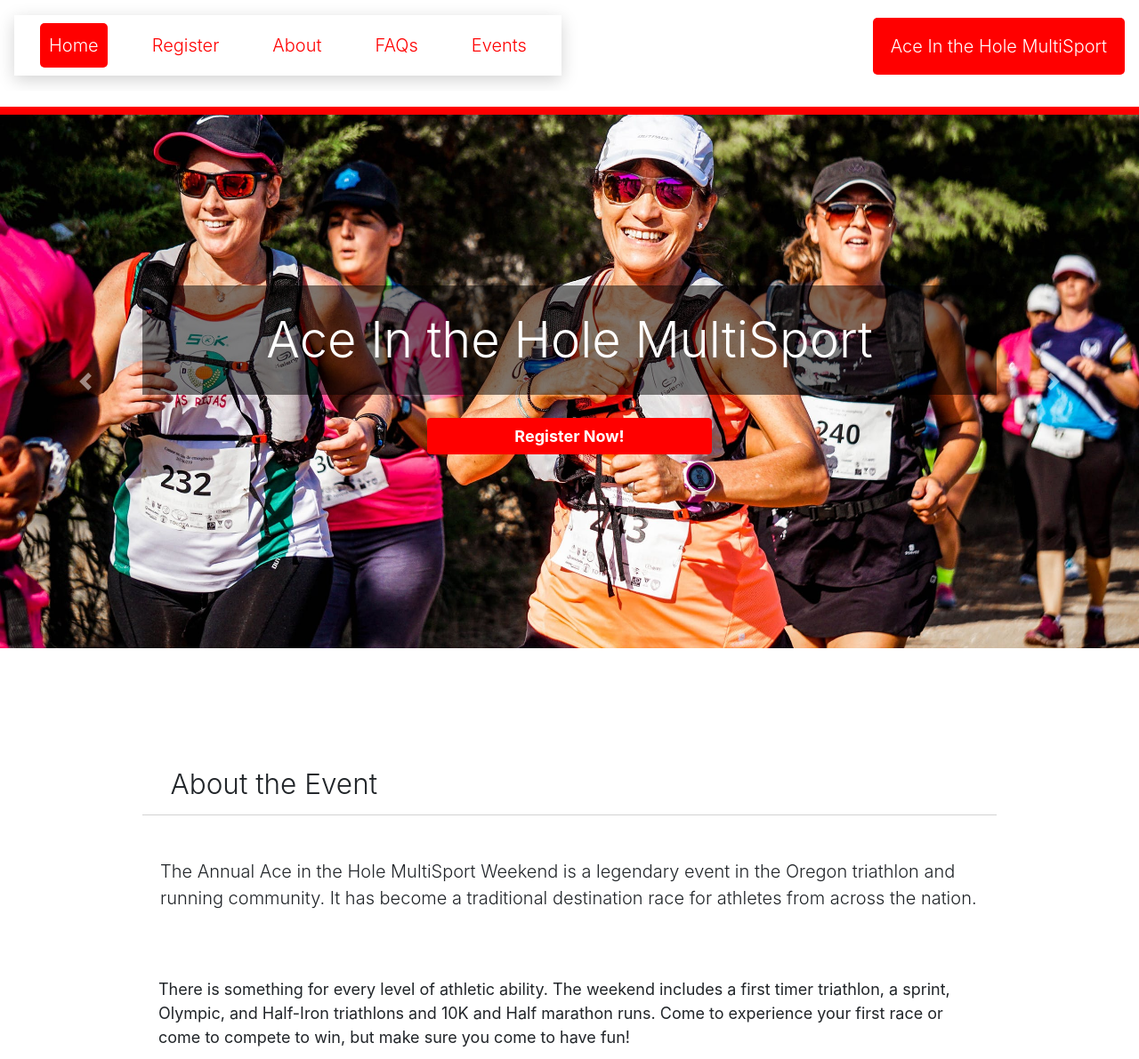
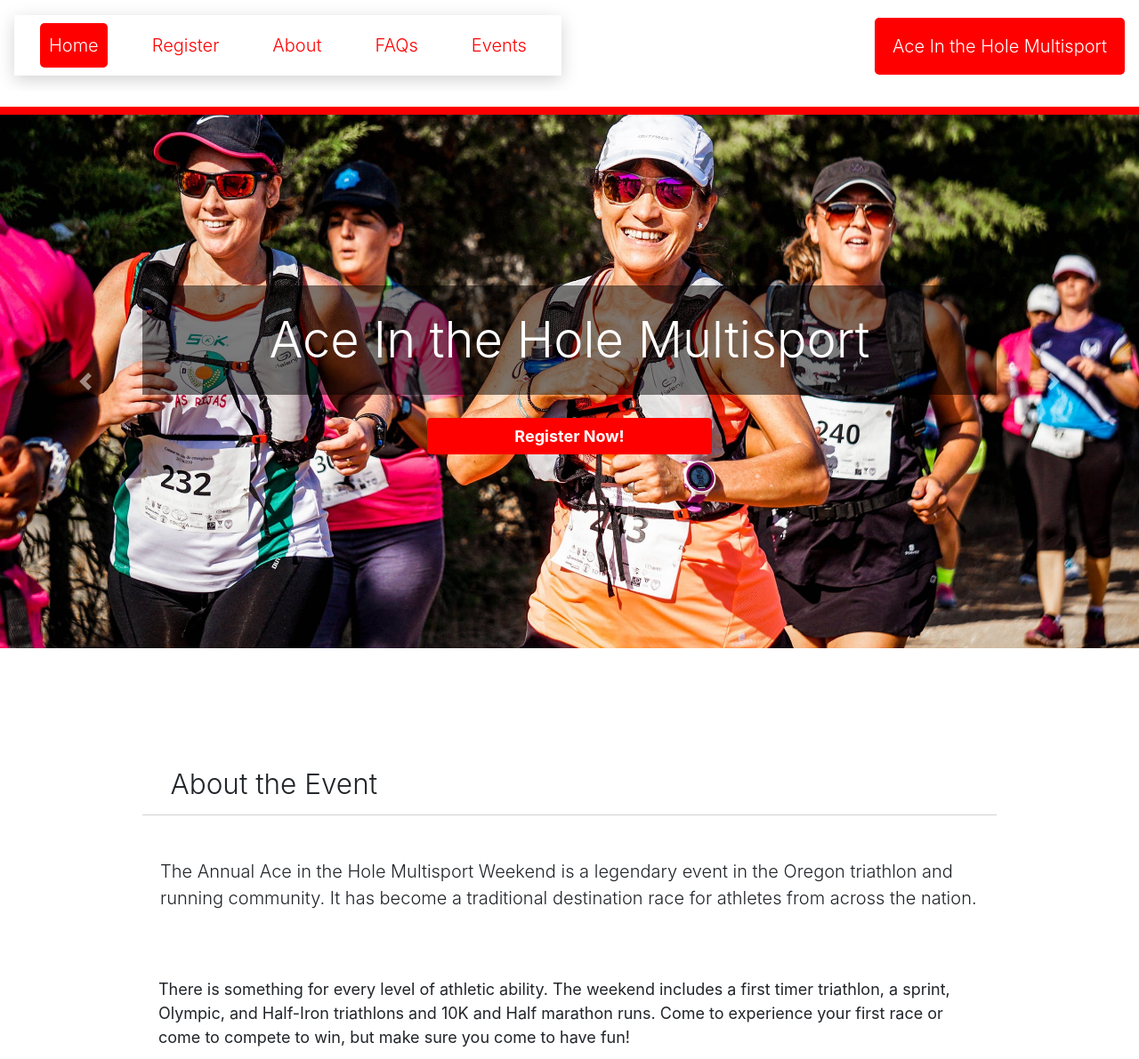
Before and after one commit to SoftTaco97/aceinthehole, a PHP site: page / in a window 1280 px wide. Shown: the top 1191 px of the page at 89% size. Run offline with PHP 8.4, Linux system fonts and the light colour scheme; data that the repository does not hold is empty; some libraries are stand-ins or nearby versions.

Commit message:
More changes..

```diff
--- a/about/index.php
+++ b/about/index.php
@@ -22,7 +22,7 @@
                 <!-- .col-sm-6 -->
                 <div class="col-sm-6 notAnimated animateBlock left paragraph">
                     <p class="lead text-center">
-                        The Annual Ace in the Hole MultiSport Weekend is a legendary event in the Oregon triathlon and running community. It has become a traditional destination race for athletes from across the nation.
+                        The Annual Ace in the Hole Multisport Weekend is a legendary event in the Oregon triathlon and running community. It has become a traditional destination race for athletes from across the nation.
 
                         There is something for every level of athletic ability. The weekend includes a first timer triathlon, a sprint, Olympic, and Half-Iron triathlons and 10K and Half marathon runs. Come to experience your first race or come to compete to win, but make sure you come to have fun!
                     </p>
@@ -48,7 +48,7 @@
                             <li>Access to the weekend's live entertainment & Fitness Expo <i class="fas fa-dumbbell"></i></li>
                             <li>Commemorative Finisher medal <i class="fas fa-medal"></i></li>
                             <li>Accurate Chip Timing for competitive races <i class="fas fa-stopwatch"></i></li>
-                            <li>Ace in the Hole MultiSport Weekend Tech Shirt <i class="fas fa-tshirt"></i></li>
+                            <li>Ace in the Hole Multisport Weekend Tech Shirt <i class="fas fa-tshirt"></i></li>
                             <li>Post-event party & entertainment <i class="fas fa-glass-cheers"></i></li>
                         </ul>
                         <span class="text-center form-text text-muted">
--- a/form.php
+++ b/form.php
@@ -4,12 +4,7 @@ if($_SERVER["REQUEST_METHOD"] != "POST" || !isset($_POST['form'])) die('403 Acce
 
 
 
-/* DB Constants */
 
-
-/* Email Constants */
-
-const EMAIL_ADDRESS = 'no';
 
 function formValidation()
 {
--- a/includes/footer.php
+++ b/includes/footer.php
@@ -8,9 +8,9 @@
             <div class="row">
                 <!-- .col -->
                 <div class="col-sm-3 offset-md-1 animateBlock left notAnimated">
-                    <h2 class="display-4 text-center">Ace In The Hole MultiSport Events</h2>
+                    <h2 class="display-4 text-center">Ace In The Hole Multisport Events</h2>
                     <p class="text-center">
-                        Ace in the Hole MultiSport Events is proud to offer running and triathlon events to athletes of all shapes and sizes, national origins, sexual orientations and cultural backgrounds. <br>
+                        Ace in the Hole Multisport Events is proud to offer running and triathlon events to athletes of all shapes and sizes, national origins, sexual orientations and cultural backgrounds. <br>
                         <br>
                         We offer Events for Every Body.
                     </p>
@@ -59,7 +59,7 @@
             <!-- .row -->
             <div class="row">
                 <div class="col-xs-12">
-                    <h2 class="text-center">Ace In the Hole MultiSport &copy; <?php echo date('Y'); ?></h2>
+                    <h2 class="text-center">Ace In the Hole Multisport &copy; <?php echo date('Y'); ?></h2>
                 </div>
             </div>
             <!-- /.row -->
--- a/includes/head_tags.php
+++ b/includes/head_tags.php
@@ -23,7 +23,7 @@
     <meta charset="utf-8">
     <meta name="author" content="Jared Martinez">
     <meta name="description"
-    content="the Annual Ace in the Hole MultiSport Weekend is a legendary event in the Oregon triathlon and running community.">
+    content="The Annual Ace in the Hole Multisport Weekend is a legendary event in the Oregon triathlon and running community.">
     <link rel="shortcut icon" type="image/png" href="images/favicon.png"/>
     <!-- HTML Shiv -->
 
@@ -46,4 +46,4 @@
     <link href="<?php echo FULL_PATH . 'css/style.css'; ?>" rel="stylesheet">
 
     <!-- TITLE -->
-    <title><?php echo ($title != '')? $title: 'Ace In the Hole MultiSport'; ?></title>
+    <title><?php echo ($title != '')? $title: 'Ace In the Hole Multisport'; ?></title>
--- a/includes/header_home.php
+++ b/includes/header_home.php
@@ -10,15 +10,15 @@
                     <div id="carousel" class="carousel slide" data-ride="carousel">
                         <div class="carousel-inner">
                             <div class="carousel-item active imageOne">
-                                <h1 class="display-4">Ace In the Hole MultiSport</h1>
+                                <h1 class="display-4">Ace In the Hole Multisport</h1>
                                 <a href="<?php echo FULL_PATH . 'register/'; ?>" class="btn btn-primary lead cta">Register Now!</a>
                             </div>
                             <div class="carousel-item imageTwo">
-                                <h1 class="display-4">Ace In the Hole MultiSport</h1>
+                                <h1 class="display-4">Ace In the Hole Multisport</h1>
                                 <a href="<?php echo FULL_PATH . 'register/'; ?>" class="btn btn-primary lead cta">Register Now!</a>
                             </div>
                             <div class="carousel-item imageThree">
-                                <h1 class="display-4">Ace In the Hole MultiSport</h1>
+                                <h1 class="display-4">Ace In the Hole Multisport</h1>
                                 <a href="<?php echo FULL_PATH . 'register/'; ?>" class="btn btn-primary lead cta">Register Now!</a>
                             </div>
                         </div>
@@ -36,7 +36,7 @@
 
                 <!-- #hero -->
                 <div id="hero" class="col-xs-12">
-                    <h1 class="animateBlock notAnimated left">Ace In the Hole MultiSport</h1>
+                    <h1 class="animateBlock notAnimated left">Ace In the Hole Multisport</h1>
                     <a href="<?php echo FULL_PATH . 'register/'; ?>" class="btn btn-primary lead cta animateBlock notAnimated right">Register Now!</a>
                 </div>
                 <!-- /#hero -->
--- a/includes/nav.php
+++ b/includes/nav.php
@@ -45,7 +45,7 @@
                 <!-- /#navbarNav -->
                 <!-- #logo -->
                 <div class="lead" id="logo">
-                    <a href="<?php echo FULL_PATH; ?>">Ace In the Hole MultiSport</a>
+                    <a href="<?php echo FULL_PATH; ?>">Ace In the Hole Multisport</a>
                 </div>
             </div>
             <!-- /.navbar-expand-lg -->
--- a/index.php
+++ b/index.php
@@ -21,7 +21,7 @@
                     <!-- .jumbotron -->
                     <div class="jumbotron">
                         <h2 class="display-4 animateBlock notAnimated left">About the Event</h2>
-                        <p class="lead animateBlock notAnimated left">The Annual Ace in the Hole MultiSport Weekend is a legendary event in the Oregon triathlon and running community. It has become a traditional destination race for athletes from across the nation.</p>
+                        <p class="lead animateBlock notAnimated left">The Annual Ace in the Hole Multisport Weekend is a legendary event in the Oregon triathlon and running community. It has become a traditional destination race for athletes from across the nation.</p>
                         <p class="animateBlock notAnimated left">There is something for every level of athletic ability. The weekend includes a first timer triathlon, a sprint, Olympic, and Half-Iron triathlons and 10K and Half marathon runs. Come to experience your first race or come to compete to win, but make sure you come to have fun!</p>
                         <p class="lead animateBlock notAnimated left float-sm-left">
                             <a class="btn btn-primary btn-lg" href="<?php echo FULL_PATH . 'about/'; ?>" role="button">Learn More</a>
```
Also changed, not shown: register/form.php (+1 -7 lines), images/imageThree.jpg.
